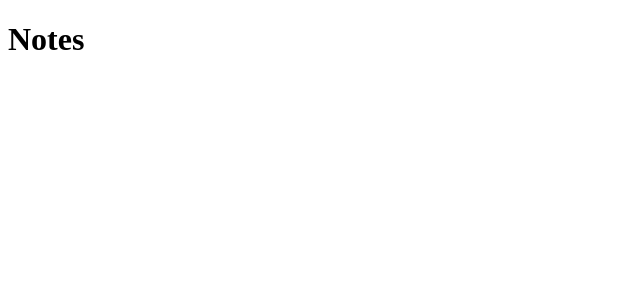
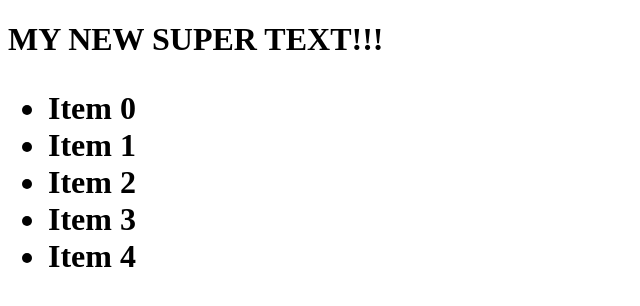
Before and after one commit to miqelle/7262021, a plain HTML site: page index.html in a window 1280 px wide. Shown: the whole page, without its empty margins (0-640 px from the left). Drawn offline with Linux system fonts and the light colour scheme.

Commit message:
complete notes

```diff
--- a/index.html
+++ b/index.html
@@ -7,8 +7,34 @@
     <title>Document</title>
 </head>
 <body>
-    <h1>Notes</h1>
+    <h1 id="mainHeader">JS Practice</h1>
+    <script>
+        //Modify the element bby id
+        alert("About to change the page")
 
-  <script src="app.js"></script>
+        //Get a reference to the element by id
+        let elementToChg = document.getElementById('mainHeader'); //get a reference to the element
+
+        //change it's inntertext to something else
+        elementToChg.innerText = "MY NEW SUPER TEXT!!!";
+
+        //creat a brand new element
+        let newList = document.createElement('ul');
+
+        //append an element
+        for (let i = 0; i < 5; i++)
+        {
+            let newLi = document.createElement('li')//create next li
+            newLi.textContent = "Item " + i;// set the value of li
+            //append to the list
+            newList.appendChild(newLi);
+        }
+
+        //Add our new list to the DOM
+        elementToChg.appendChild(newList);
+
+    </script>
+
+  <!-- <script src="app.js"></script>   -->
 </body>
 </html>
```
Also changed, not shown: app.js (+7 -1 lines).
